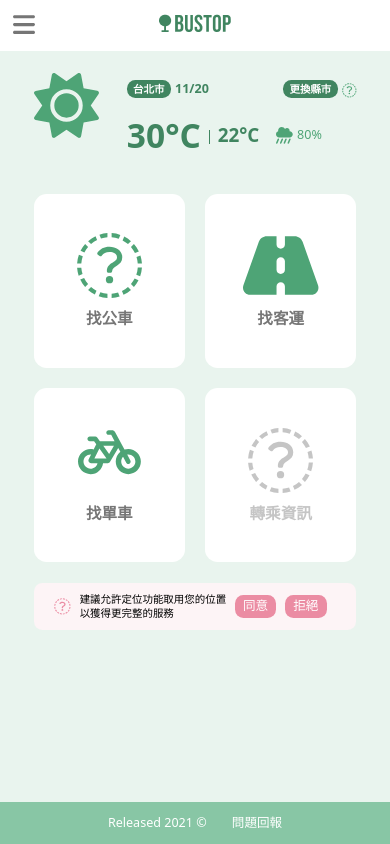
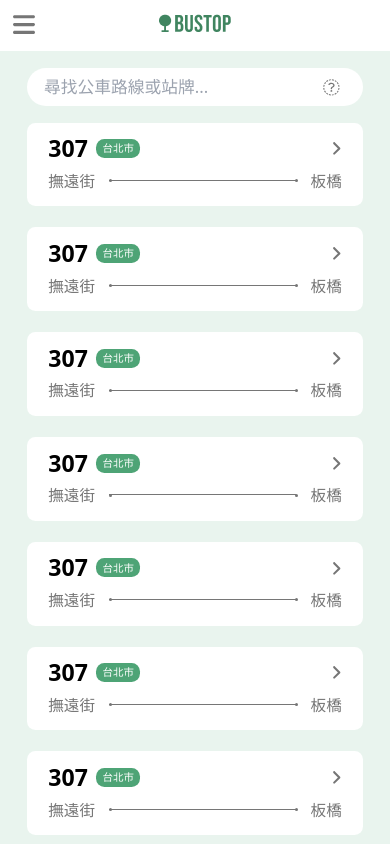
Before and after one commit to and1hotsauce1111/search-bus-app, a Vue app: page /search/bus in a window 390 px wide. Shown: the top 844 px of the page. Built offline with nearby package versions, Linux system fonts and the light colour scheme.

Commit message:
Add search bar and bus card

```diff
--- a/src/App.vue
+++ b/src/App.vue
@@ -1,15 +1,15 @@
 <template>
   <div>
     <Header />
-    <mobile-home />
+    <router-view></router-view>
     <Footer />
   </div>
 </template>
 
 <script>
-import MobileHome from "./components/MobileHome.vue";
-import Header from "./layout/Header.vue";
-import Footer from "./layout/Footer.vue";
+import MobileHome from "@/views/MobileHome.vue";
+import Header from "@/layout/Header.vue";
+import Footer from "@/layout/Footer.vue";
 
 export default {
   components: {
--- a/src/main.js
+++ b/src/main.js
@@ -1,5 +1,6 @@
 import { createApp } from 'vue'
 import App from './App.vue'
+import router from '@/router/index.js'
 import './index.css'
 import { FontAwesomeIcon } from "@fortawesome/vue-fontawesome";
 import { library, dom } from '@fortawesome/fontawesome-svg-core'
@@ -12,4 +13,5 @@ library.add(fas)
 
 createApp(App)
   .component("font-awesome-icon", FontAwesomeIcon)
+  .use(router)
   .mount("#app");
--- /dev/null
+++ b/src/router/index.js
@@ -0,0 +1,22 @@
+import { createRouter, createWebHistory } from "vue-router";
+
+
+const routes =[
+  {
+    path: '/',
+    name: 'Home',
+    component: () => import("@/views/MobileHome.vue")
+  },
+  {
+    path: '/search/:type',
+    name: 'Search',
+    component: () => import("@/views/MobileSearchPage.vue")
+  }
+]
+
+const router = createRouter({
+  history: createWebHistory(),
+  routes
+})
+
+export default router
--- a/src/components/MobileHome.vue
+++ b/src/views/MobileHome.vue
@@ -68,7 +68,7 @@
           gap-x-[1.1875rem] gap-y-[1.25rem]
         "
       >
-        <div
+        <router-link
           class="
             feature
             bg-grey-100
@@ -77,6 +77,7 @@
             justify-center
             items-center
           "
+          :to="{ name: 'Search', params: { type: 'bus' } }"
         >
           <div
             class="feature-content flex flex-col justify-center items-center"
@@ -86,8 +87,8 @@
               找公車
             </div>
           </div>
-        </div>
-        <div
+        </router-link>
+        <router-link
           class="
             feature
             bg-grey-100
@@ -96,6 +97,7 @@
             justify-center
             items-center
           "
+          :to="{ name: 'Search', params: { type: 'transport' } }"
         >
           <div
             class="feature-content flex flex-col justify-center items-center"
@@ -105,7 +107,7 @@
               找客運
             </div>
           </div>
-        </div>
+        </router-link>
         <div
           class="
             feature
@@ -190,6 +192,7 @@ export default {
 .mobile_container {
   display: none;
   height: calc(100vh - 5.56rem);
+  margin-top: 3.06rem;
 }
 .main_block {
   margin-top: 2.31rem;
--- /dev/null
+++ b/src/views/MobileSearchPage.vue
@@ -0,0 +1,113 @@
+<template>
+  <div class="mobile_container bg-primary-100">
+    <!-- search bar -->
+    <div class="search_input--block bg-primary-100 px-5 pt-4 pb-4 w-full">
+      <div class="flex justify-center items-center">
+        <input
+          type="text"
+          class="w-80 py-1.5 px-4 outline-none"
+          placeholder="尋找公車路線或站牌..."
+        />
+        <i class="fas fa-search absolute right-12 text-grey-500"></i>
+      </div>
+    </div>
+
+    <!-- bus card -->
+    <div class="card_container--block w-80 my-0 mx-auto">
+      <div
+        class="card py-3 px-5 mb-5 h-20 bg-grey-100 rounded-lg relative"
+        v-for="(list, index) in listNum"
+        :key="index"
+      >
+        <div class="bus-info">
+          <div class="bus-num flex items-center justify-between mb-2">
+            <div class="flex items-center justify-between">
+              <span class="font-bold text-lg pr-2">307</span>
+              <span
+                class="
+                  rounded-lg
+                  bg-primary-400
+                  text-xs
+                  px-1.5
+                  py-0.5
+                  text-grey-100
+                  inline-block
+                "
+                >台北市</span
+              >
+            </div>
+            <i class="fas fa-angle-right text-grey-500"></i>
+          </div>
+          <div class="bus-station flex justify-between items-center">
+            <span class="start text-sm text-grey-500">撫遠街</span>
+            <span class="end text-sm text-grey-500">板橋</span>
+          </div>
+        </div>
+      </div>
+    </div>
+  </div>
+</template>
+
+<script>
+export default {
+  setup() {
+    const listNum = 30;
+    return {
+      listNum,
+    };
+  },
+};
+function scrollHandler(e) {
+  console.log(e);
+}
+document.addEventListener("scroll", scrollHandler);
+</script>
+
+<style scoped>
+.mobile_container {
+  display: none;
+  min-height: calc(100vh - 5.56rem);
+  padding-bottom: 1.5rem;
+}
+input {
+  border-radius: 3.81rem;
+}
+.card:last-child {
+  margin-bottom: 0;
+}
+.start::after {
+  position: absolute;
+  top: 3.43rem;
+  left: 4.875rem;
+  content: "";
+  height: 1px;
+  width: 55.8%;
+  background: #767676;
+}
+.start::before {
+  content: "";
+  position: absolute;
+  left: 4.85rem;
+  top: 3.375rem;
+  height: 3px;
+  width: 3px;
+  border-radius: 50%;
+  background: #767676;
+}
+.end::before {
+  content: "";
+  position: absolute;
+  right: 3.85rem;
+  top: 3.375rem;
+  height: 3px;
+  width: 3px;
+  border-radius: 50%;
+  background: #767676;
+}
+
+@media (max-width: 414px) {
+  .mobile_container {
+    display: block;
+  }
+}
+</style>
--- a/tailwind.config.js
+++ b/tailwind.config.js
@@ -22,6 +22,7 @@ module.exports = {
       xm: ['0.75rem', '1.125rem'],
       sm: ['0.93rem', '1.25rem'],
       md: ['1.125rem', '1.75rem'],
+      lg: ['1.375rem', '1.625rem'],
       xl: ['2rem', '2.3rem'],
     }
   },
--- a/vite.config.js
+++ b/vite.config.js
@@ -1,7 +1,14 @@
+import path, { resolve } from 'path'
 import { defineConfig } from 'vite'
 import vue from '@vitejs/plugin-vue'
 
+
 // https://vitejs.dev/config/
 export default defineConfig({
+  resolve: {
+    alias: {
+      '@': path.resolve(__dirname, 'src')
+    }
+  },
   plugins: [vue()]
 })
```
Also changed, not shown: src/assets/Stuck at Home Searching.png (added).
